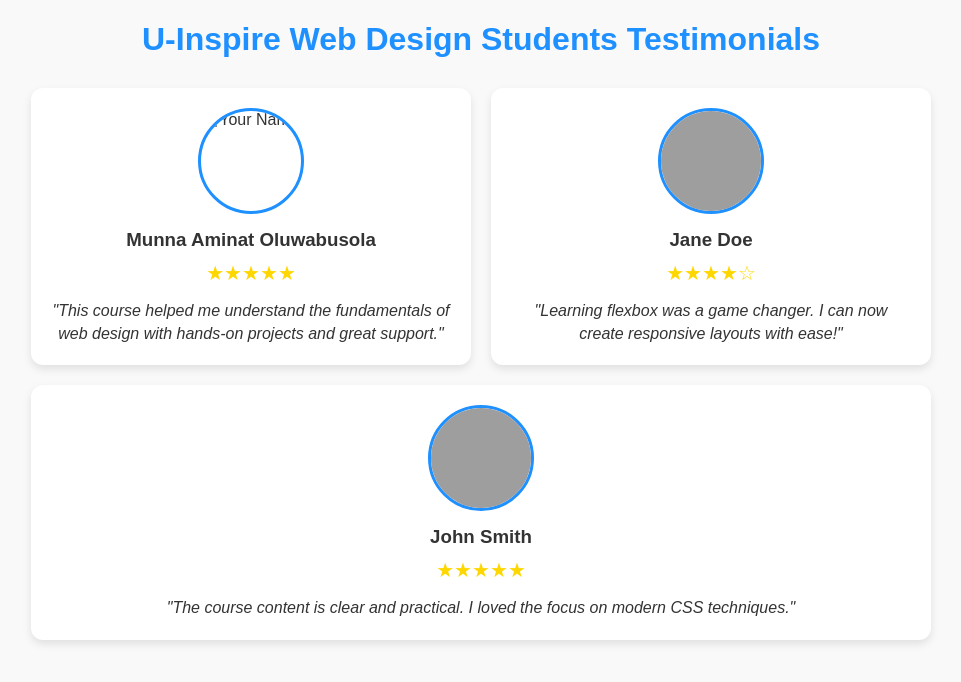
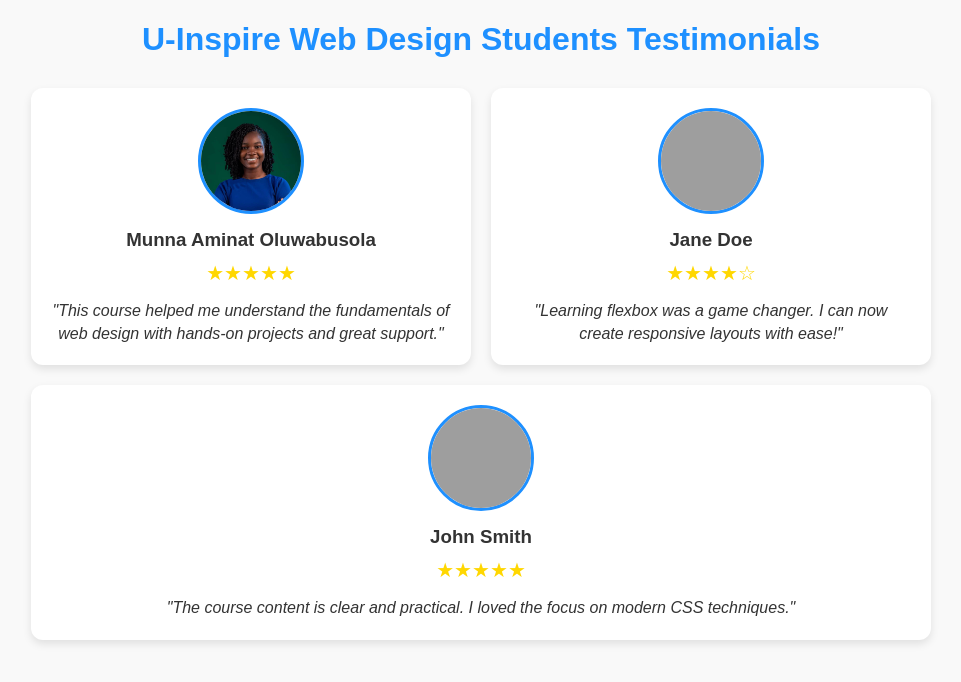
Before and after one commit to Menah01/Flex-box-Testimonial, a plain HTML site: page index.html in a window 1280 px wide. Shown: the whole page, without its empty margins (159-1120 px from the left). Drawn offline with Linux system fonts and the light colour scheme; grey boxes are pictures that could not be loaded; a script that the page names is missing.

Commit message:
Update index.html

```diff
--- a/index.html
+++ b/index.html
@@ -13,7 +13,7 @@
   <div class="testimonials-container">
     <!-- Your testimonial -->
     <div class="testimonial">
-      <img src="\Users\hp\OneDrive\Attachments\image.jpeg" alt="Your Name" />
+      <img src="image.jpeg" alt="Your Name" />
       <h3>Munna Aminat Oluwabusola</h3>
       <div class="stars">★★★★★</div>
       <p>"This course helped me understand the fundamentals of web design with hands-on projects and great support."</p>
```
